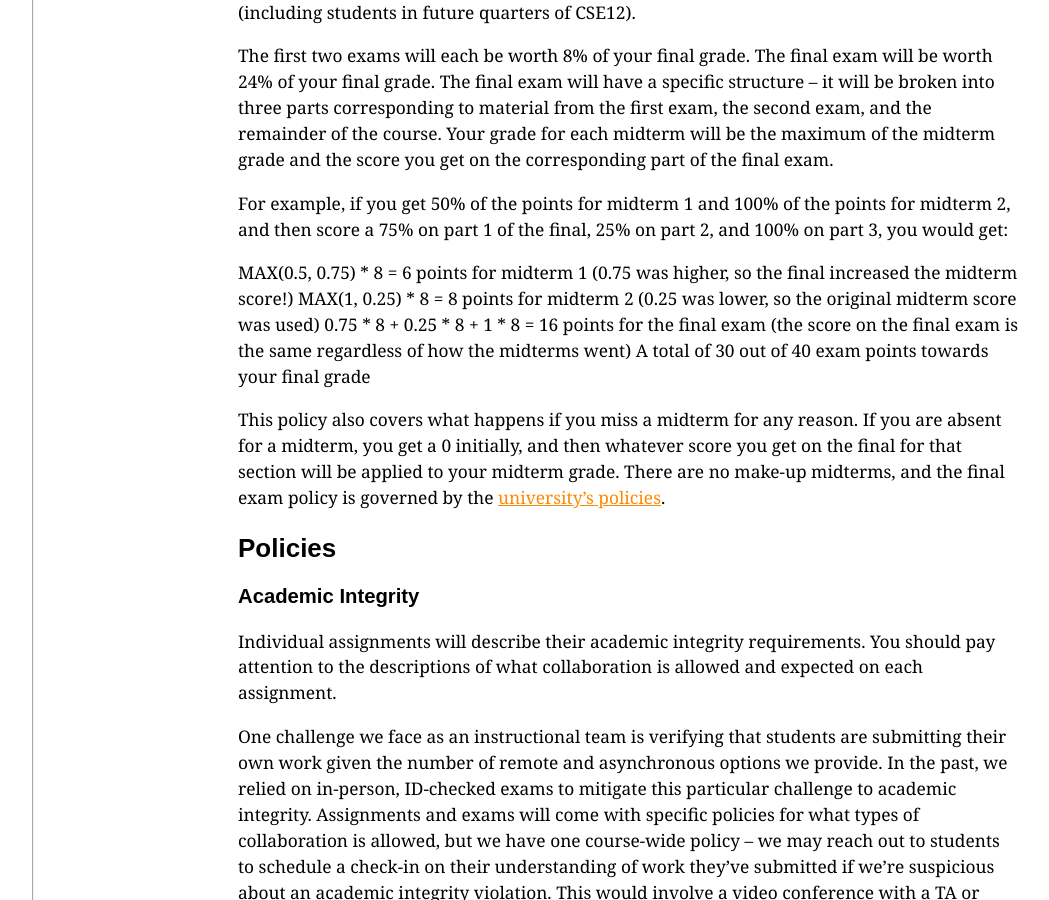
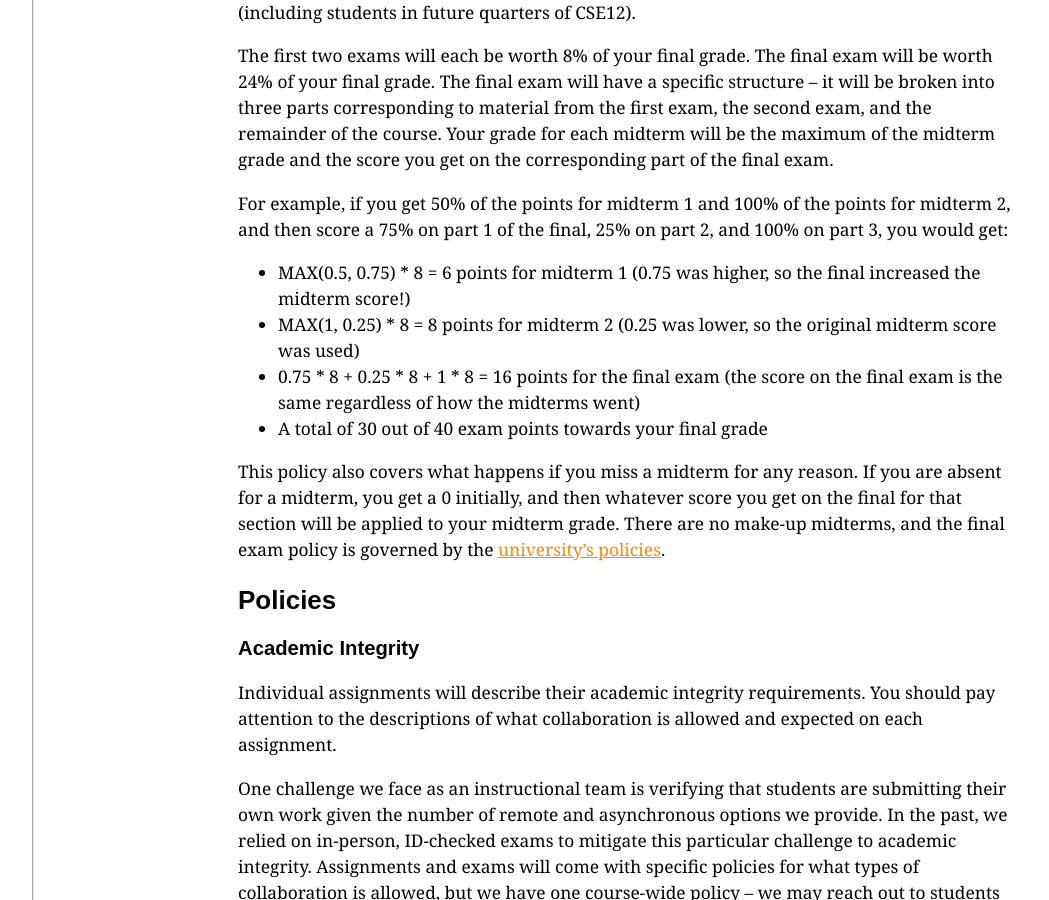
Before and after one commit to ucsd-cse12-f22/ucsd-cse12-f22.github.io, a Jekyll site: the page built from syllabus.md, in a window 1280 px wide and 900 px high, scrolled down 5515 px. Shown: the whole window, without its empty margins (56-1105 px from the left). Built offline with Jekyll 4.4.1, drawn with Linux system fonts in a browser that asks for light colours.

```diff
--- a/syllabus.md
+++ b/syllabus.md
@@ -236,10 +236,10 @@ The first two exams will each be worth 8% of your final grade. The final exam wi
 
 For example, if you get 50% of the points for midterm 1 and 100% of the points for midterm 2, and then score a 75% on part 1 of the final, 25% on part 2, and 100% on part 3, you would get:
 
-MAX(0.5, 0.75) * 8 = 6 points for midterm 1 (0.75 was higher, so the final increased the midterm score!)
-MAX(1, 0.25) * 8 = 8 points for midterm 2 (0.25 was lower, so the original midterm score was used)
-0.75 * 8 + 0.25 * 8 + 1 * 8 = 16 points for the final exam (the score on the final exam is the same regardless of how the midterms went)
-A total of 30 out of 40 exam points towards your final grade
+- MAX(0.5, 0.75) * 8 = 6 points for midterm 1 (0.75 was higher, so the final increased the midterm score!)
+- MAX(1, 0.25) * 8 = 8 points for midterm 2 (0.25 was lower, so the original midterm score was used)
+- 0.75 * 8 + 0.25 * 8 + 1 * 8 = 16 points for the final exam (the score on the final exam is the same regardless of how the midterms went)
+- A total of 30 out of 40 exam points towards your final grade
 
 This policy also covers what happens if you miss a midterm for any reason. If you are absent for a midterm, you get a 0 initially, and then whatever score you get on the final for that section will be applied to your midterm grade. There are no make-up midterms, and the final exam policy is governed by the [university’s policies](https://senate.ucsd.edu/operating-procedures/educational-policies/courses/epc-policies-on-courses/policy-exams-including-midterms-final-exams-and-religious-accommodations-for-exams/){:target="_blank"}.
 
```
